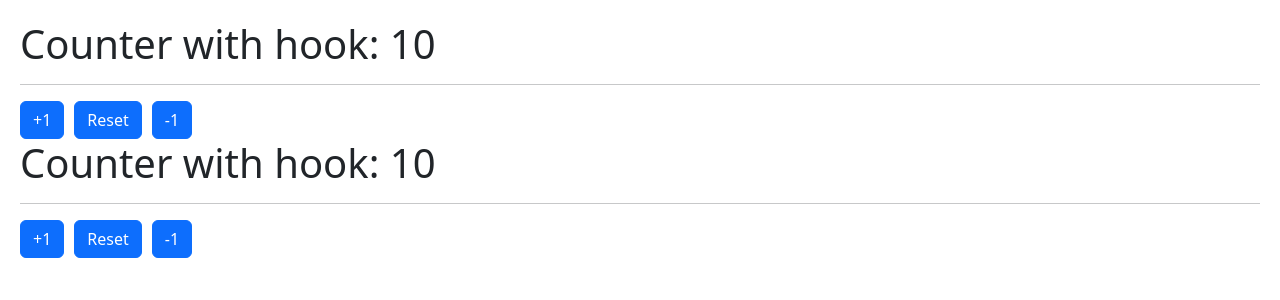
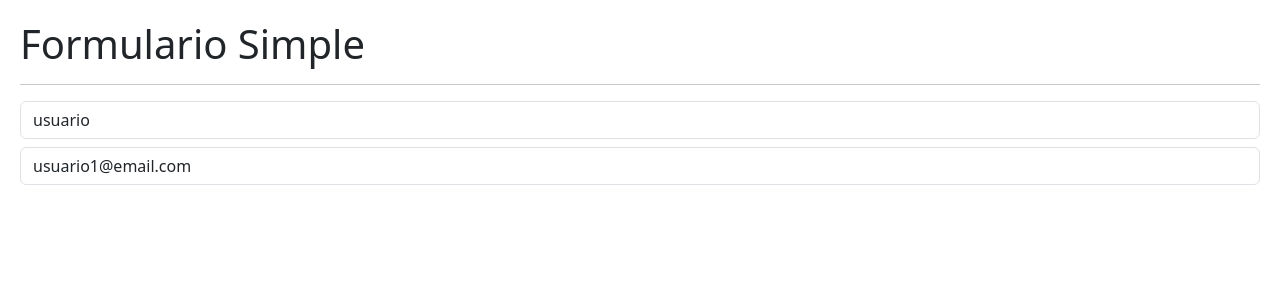
Before and after one commit to adrcorona13/reactcte-03-hook-app, a React (Vite) app: page / in a window 1280 px wide. Shown: the top 300 px of the page. Built offline with nearby package versions, Linux system fonts and the light colour scheme.

Commit message:
useEffectMain

```diff
--- a/src/main.jsx
+++ b/src/main.jsx
@@ -5,10 +5,10 @@ import ReactDOM from 'react-dom/client'
 import './index.css'
 // import { CounterApp } from './assets/01-useState/CounterApp'
 import { CounterWithCustomHook } from './assets/01-useState/CounterWithCustomHook'
+import { SimpleForm } from './assets/02-useEffect/SimpleForm'
 
 ReactDOM.createRoot(document.getElementById('root')).render(
-  <React.StrictMode>
-    <CounterWithCustomHook />
-    <CounterWithCustomHook />
-  </React.StrictMode>,
+  // <React.StrictMode>
+    <SimpleForm/>
+  // </React.StrictMode>,
 )
```
